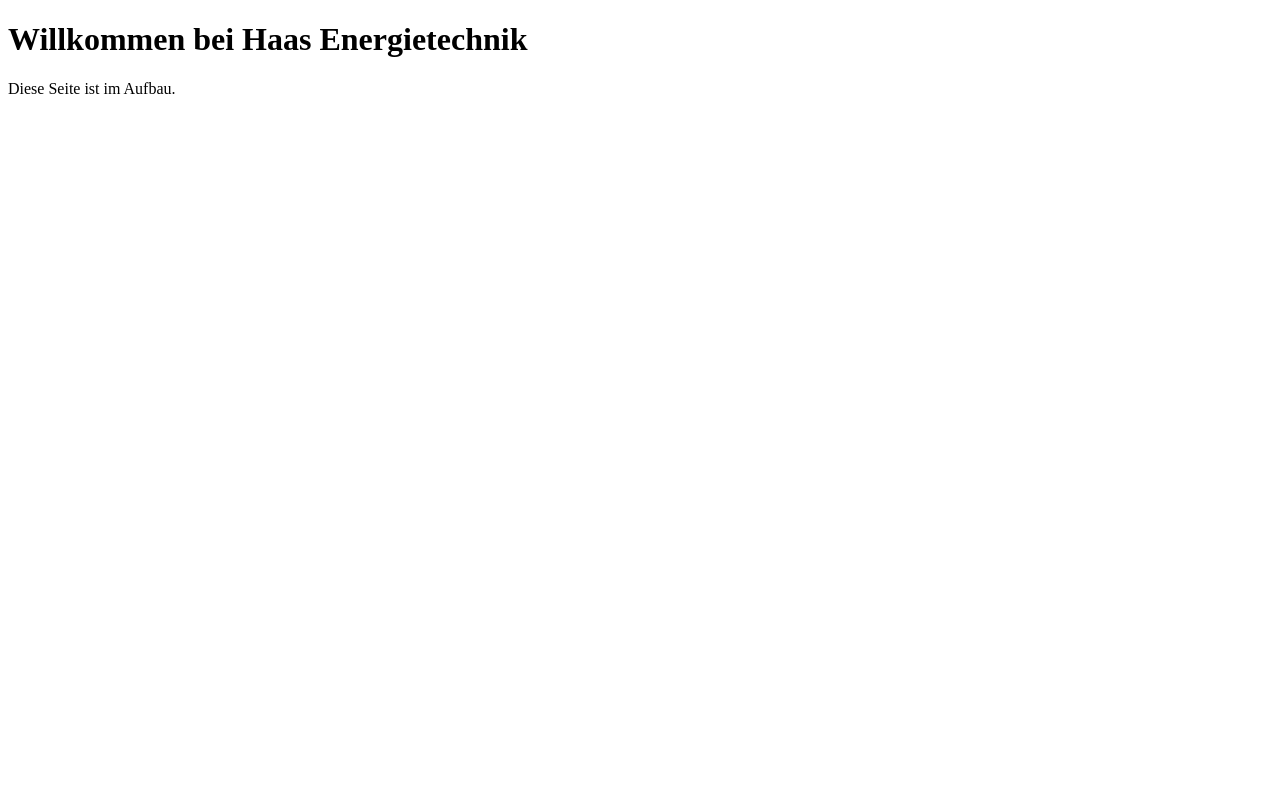
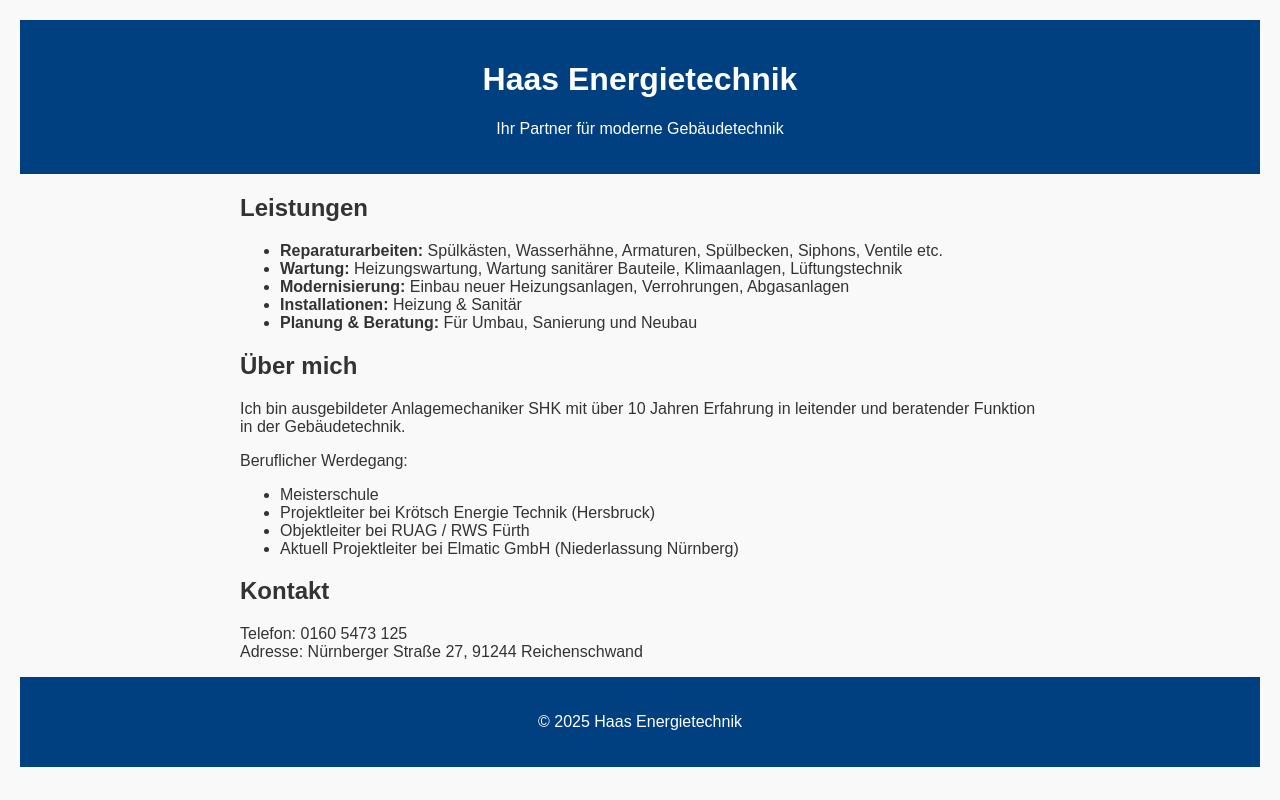
Before and after one commit to HaasEnergietechnik/haasenergietechnik.github.io, a plain HTML site: page index.html in a window 1280 px wide. Drawn offline with Linux system fonts and the light colour scheme.

Commit message:
Add files via upload

```diff
--- a/index.html
+++ b/index.html
@@ -1,11 +1,46 @@
+
 <!DOCTYPE html>
-<html>
+<html lang="de">
 <head>
-  <meta charset="UTF-8">
-  <title>Haas Energietechnik</title>
+    <meta charset="UTF-8">
+    <meta name="viewport" content="width=device-width, initial-scale=1.0">
+    <title>Haas Energietechnik</title>
 </head>
-<body>
-  <h1>Willkommen bei Haas Energietechnik</h1>
-  <p>Diese Seite ist im Aufbau.</p>
+<body style="font-family: Arial, sans-serif; background-color: #f9f9f9; color: #333; margin: 0; padding: 20px;">
+    <header style="text-align: center; padding: 20px; background-color: #004080; color: white;">
+        <h1>Haas Energietechnik</h1>
+        <p>Ihr Partner für moderne Gebäudetechnik</p>
+    </header>
+    <main style="max-width: 800px; margin: auto;">
+        <section>
+            <h2>Leistungen</h2>
+            <ul>
+                <li><strong>Reparaturarbeiten:</strong> Spülkästen, Wasserhähne, Armaturen, Spülbecken, Siphons, Ventile etc.</li>
+                <li><strong>Wartung:</strong> Heizungswartung, Wartung sanitärer Bauteile, Klimaanlagen, Lüftungstechnik</li>
+                <li><strong>Modernisierung:</strong> Einbau neuer Heizungsanlagen, Verrohrungen, Abgasanlagen</li>
+                <li><strong>Installationen:</strong> Heizung & Sanitär</li>
+                <li><strong>Planung & Beratung:</strong> Für Umbau, Sanierung und Neubau</li>
+            </ul>
+        </section>
+        <section>
+            <h2>Über mich</h2>
+            <p>Ich bin ausgebildeter Anlagemechaniker SHK mit über 10 Jahren Erfahrung in leitender und beratender Funktion in der Gebäudetechnik.</p>
+            <p>Beruflicher Werdegang:</p>
+            <ul>
+                <li>Meisterschule</li>
+                <li>Projektleiter bei Krötsch Energie Technik (Hersbruck)</li>
+                <li>Objektleiter bei RUAG / RWS Fürth</li>
+                <li>Aktuell Projektleiter bei Elmatic GmbH (Niederlassung Nürnberg)</li>
+            </ul>
+        </section>
+        <section>
+            <h2>Kontakt</h2>
+            <p>Telefon: 0160 5473 125<br>
+               Adresse: Nürnberger Straße 27, 91244 Reichenschwand</p>
+        </section>
+    </main>
+    <footer style="text-align: center; padding: 20px; background-color: #004080; color: white;">
+        <p>&copy; 2025 Haas Energietechnik</p>
+    </footer>
 </body>
 </html>
```
